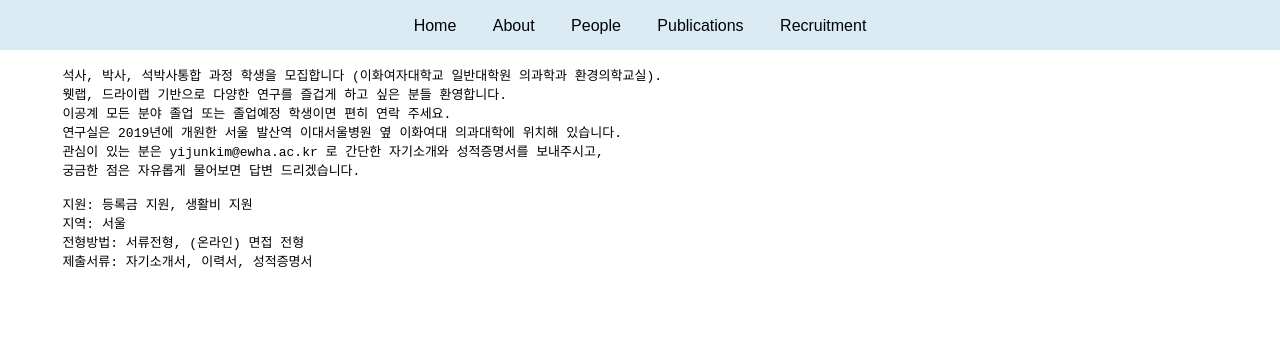
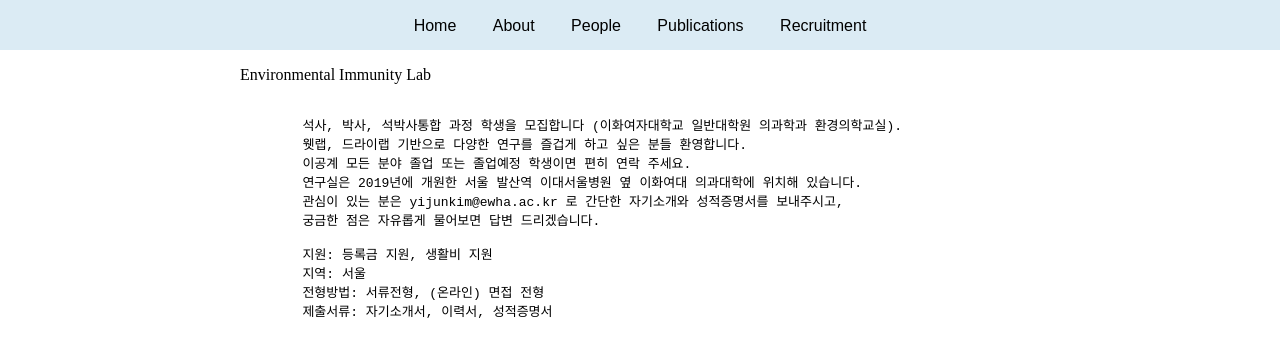
Before and after one commit to envimmlab/recruitment, a plain HTML site: page index.html in a window 1280 px wide. Drawn offline with Linux system fonts and the light colour scheme.

Commit message:
Update index.html

```diff
--- a/index.html
+++ b/index.html
@@ -70,7 +70,7 @@
        z-index: 1;
      }
      .text {
-       max-width: 1020px;
+       max-width: 800px;
        margin: 0 auto;
        padding-top: 50px;
      }
@@ -93,6 +93,7 @@
       <a id="pull" href="#"></a>
     </nav>
     </div>
+	<div class="text">
 	<p>Environmental Immunity Lab</p>
 
 	<!-- <img src="https://dasima.xyz/wp-content/uploads/2018/09/img-src-ufo-2.png" style="display: block; margin: 0 auto; width:500px; height:400px;"> -->
@@ -111,7 +112,8 @@
         전형방법: 서류전형, (온라인) 면접 전형
         제출서류: 자기소개서, 이력서, 성적증명서
 
-</pre>
+        </pre>
+        </text>
 
 
 </body>
```
